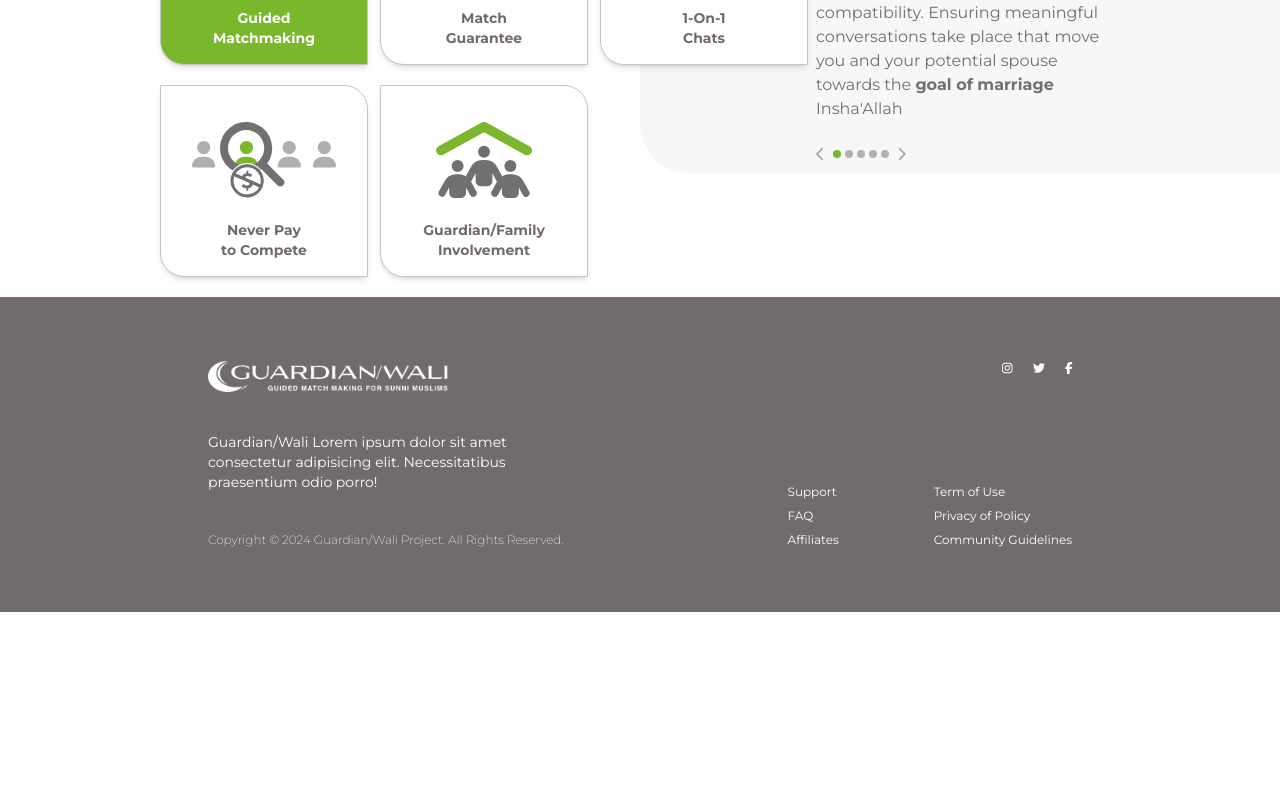
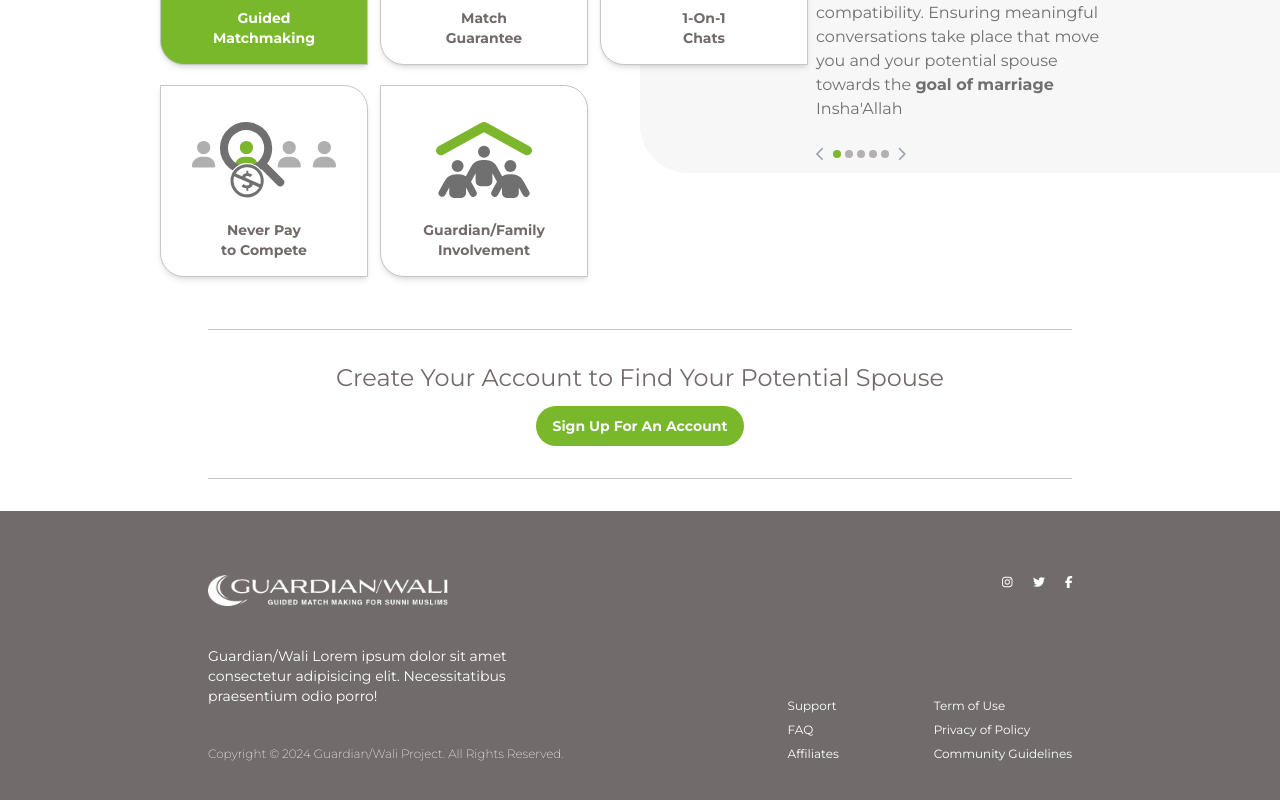
Before and after one commit to Natnael-crypto/GMM, a Next.js app in the folder client/gmm-fe/: page /en in a window 1280 px wide. Shown: the part 742-1542 px from the top of the page. Before the commit the page ends 1354 px from the top, so only its background shows below. Built offline with nearby package versions, Linux system fonts and the light colour scheme.

Commit message:
feat(gmm-fe): add create account section

```diff
--- a/client/gmm-fe/messages/en.json
+++ b/client/gmm-fe/messages/en.json
@@ -45,6 +45,10 @@
           "description": "Unlike a Casual Dating App/Site Targeting Muslim Under the branding of \"<bold>Halal Marriages</bold>\". Guardian Muslim Marriage requires \"<bold>Verification and Family Involvement</bold>\" from the Start for all Our Members. Ensuring Family Awareness and Participation in the Marriage Process."
         }
       }
+    },
+    "createAccount": {
+      "title": "Create Your Account to Find Your Potential Spouse",
+      "cta": "Sign Up For An Account"
     }
   }
 }
--- a/client/gmm-fe/src/app/[locale]/page.tsx
+++ b/client/gmm-fe/src/app/[locale]/page.tsx
@@ -1,5 +1,6 @@
 import OurApproach from '@/components/landing-page/components/approach/approach';
 import HeroCarousel from '@/components/landing-page/components/carousel/hero-carousel';
+import CreateAccount from '@/components/landing-page/components/create-account/create-account';
 
 import Footer from '@/components/ui/footer';
 import LanguageSelector from '@/components/ui/language-selector';
@@ -16,6 +17,7 @@ export default function Home({ params: { locale } }: LocaleProps) {
       </div>
       <HeroCarousel />
       <OurApproach />
+      <CreateAccount />
       <Footer />
     </main>
   );
--- /dev/null
+++ b/client/gmm-fe/src/components/landing-page/components/create-account/create-account.tsx
@@ -0,0 +1,19 @@
+import { Button } from '@/components/ui/button';
+import React from 'react';
+import { useTranslations } from 'next-intl';
+
+export default function CreateAccount() {
+  const t = useTranslations('Landing.createAccount');
+
+  return (
+    <div className="mx-6 sm:mx-16 md:mx-24 lg:mx-52 my-8 py-8 border-t border-b text-center ">
+      <h2 className="text-2xl text-secondary">{t('title')}</h2>
+      <Button
+        variant="default"
+        className="mt-3 bg-primary text-primary-foreground font-bold"
+      >
+        {t('cta')}
+      </Button>
+    </div>
+  );
+}
```
